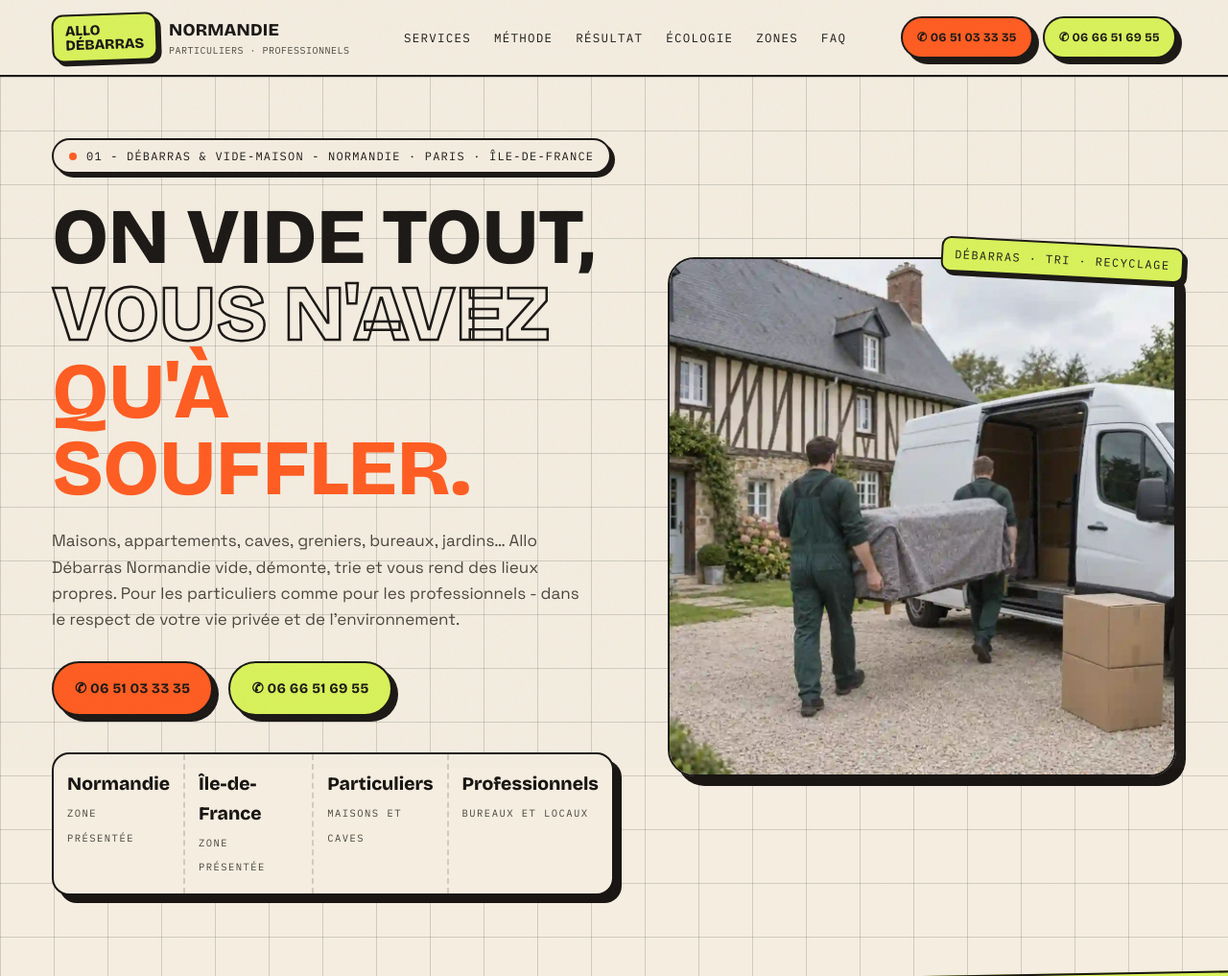
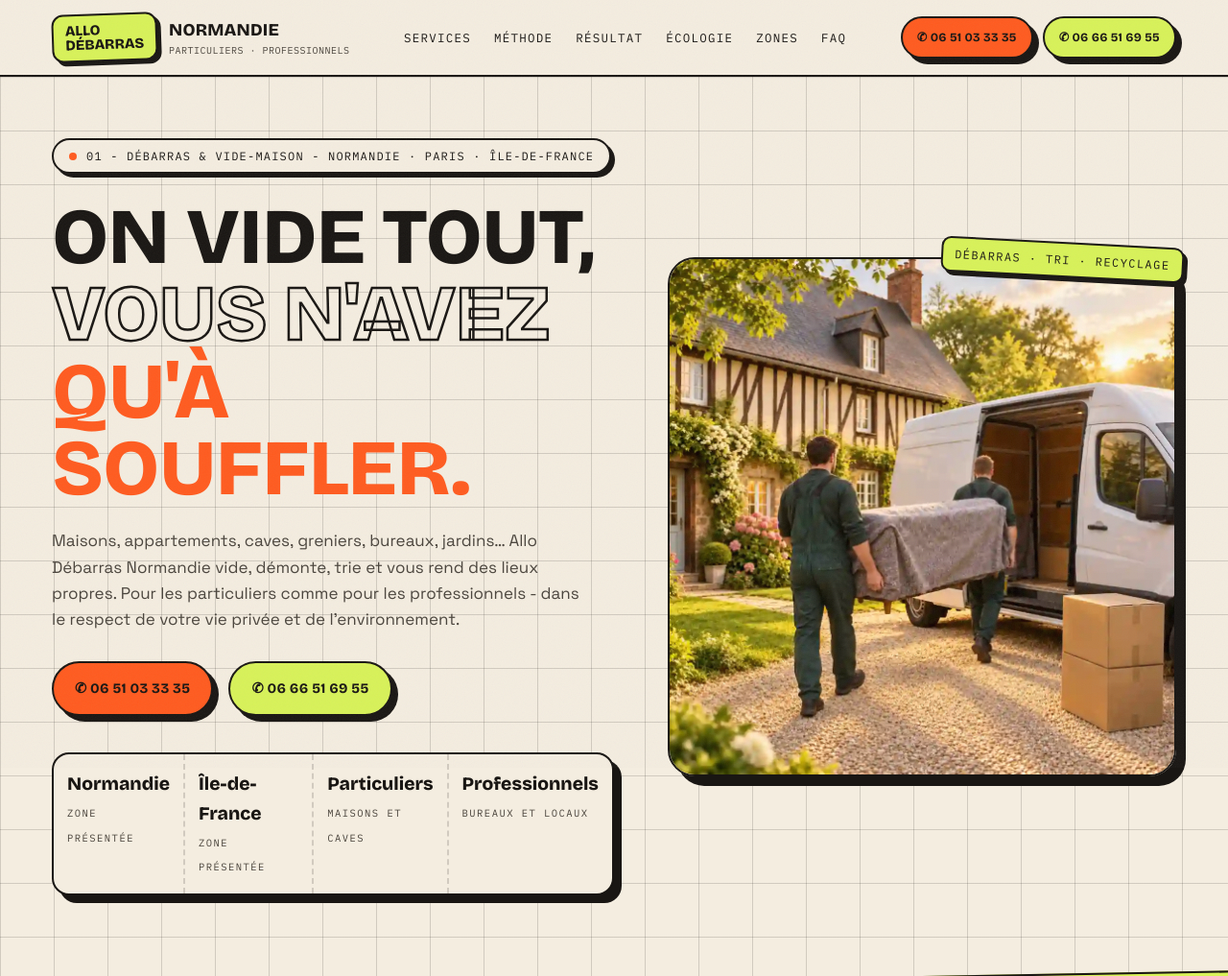
Before and after one commit to Aycotek/Allo-Debarras-Normandie, a plain HTML site: page index.html in a window 1280 px wide. Shown: the top 1017 px of the page at 96% size. Drawn offline with Linux system fonts and the light colour scheme.

Commit message:
Visuel accueil version chaleureuse

```diff
--- a/index.html
+++ b/index.html
@@ -468,7 +468,7 @@ footer{background:var(--ink);color:var(--paper);padding:64px 0 0}
 </div>
 <div class="hero-visual rv" style="transition-delay:.15s">
 <div class="frame">
-<img alt="Illustration : déménageurs chargeant un canapé et des cartons dans un utilitaire devant une maison normande" loading="eager" src="1-hero3.webp"/>
+<img alt="Illustration : déménageurs chargeant un canapé et des cartons dans un utilitaire devant une maison normande" loading="eager" src="1-hero5.webp"/>
 </div>
 <span class="stkr tr">Débarras · Tri · Recyclage</span>
 <div aria-hidden="true" class="spin-badge">
```
